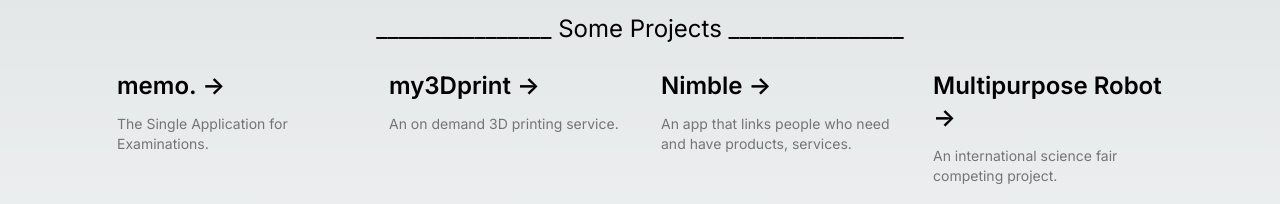
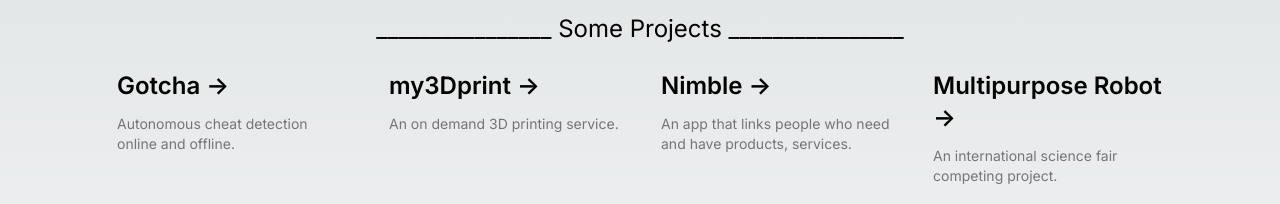
Before and after one commit to Talhahpatelia/portfolio, a Next.js app: page / in a window 1280 px wide. Shown: the part 377-581 px from the top of the page. Built offline with nearby package versions, Linux system fonts and the light colour scheme.

Commit message:
Update gotcha link

```diff
--- a/app/page.tsx
+++ b/app/page.tsx
@@ -25,11 +25,11 @@ export default function Home() {
 
             <div className="mb-32 grid text-center lg:mb-0 lg:grid-cols-4 lg:text-left ">
                 <LinkButton
-                    name={"memo."}
+                    name={"Gotcha"}
                     description={
-                        "The Single Application for Examinations."
+                        "Autonomous cheat detection online and offline."
                     }
-                    link={"https://memo.school/"}
+                    link={"https://gotchaexam.com/"}
                 />
 
                 <LinkButton
```
